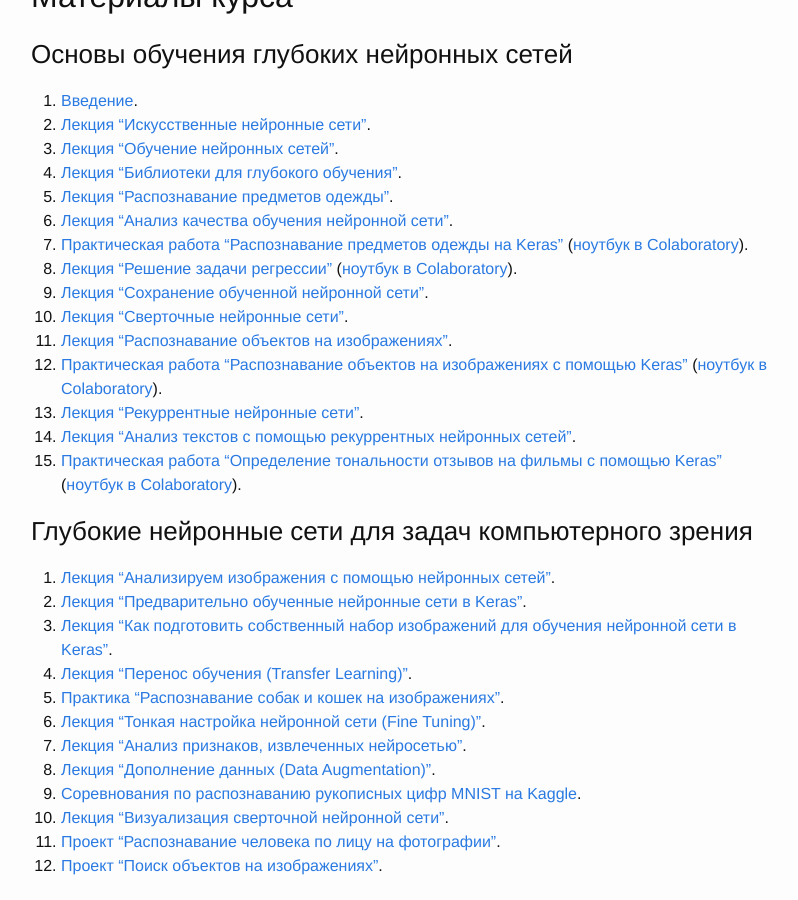
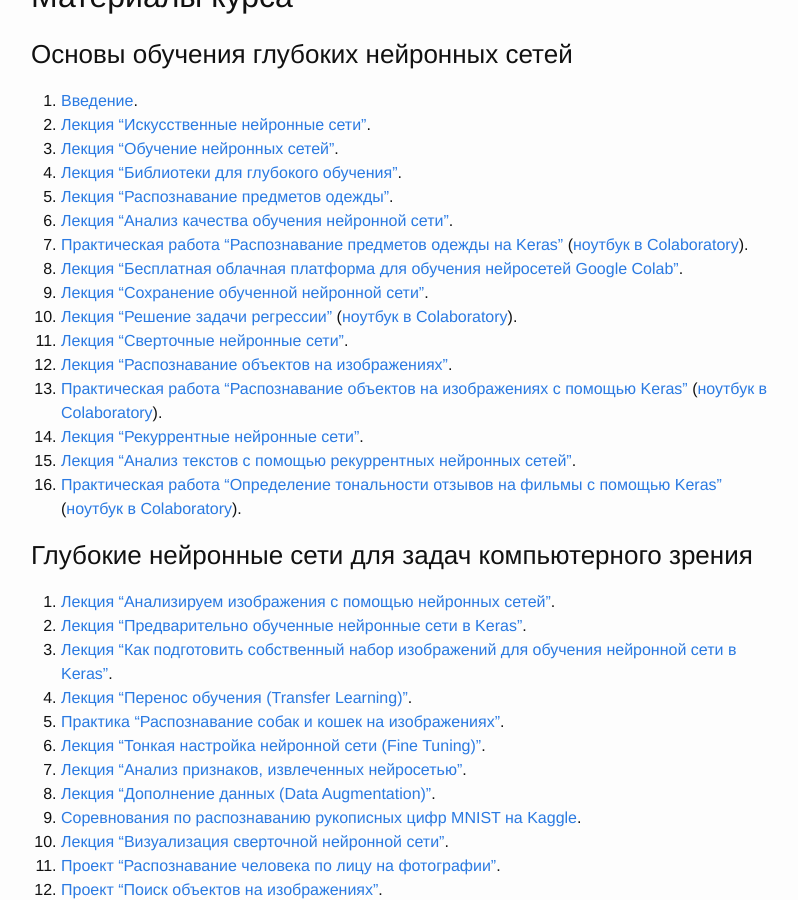
Before and after one commit to sozykin/asozykin.ru, a Jekyll site: the page built from _pages/courses/nnpython/nnpython.md, in a window 1280 px wide and 900 px high, scrolled down 1050 px. Shown: the whole window, without its empty margins (239-1037 px from the left). Built offline with Jekyll 4.4.1, drawn with Linux system fonts in a browser that asks for light colours; comment, search, counter and statistics services are not loaded.

Commit message:
Added links to 2 new videos about neural networks

```diff
--- a/_pages/courses/nnpython/nnpython.md
+++ b/_pages/courses/nnpython/nnpython.md
@@ -30,8 +30,9 @@ permalink: /courses/nnpython
 5. [Лекция "Распознавание предметов одежды"](https://youtu.be/GKpVjx_b1Z4).
 6. [Лекция "Анализ качества обучения нейронной сети"](https://youtu.be/d2avot3QAZE).
 7. [Практическая работа "Распознавание предметов одежды на Keras"](/courses/nnpython-lab1) ([ноутбук в Colaboratory](https://colab.research.google.com/drive/1AE_W9QOLoFrPsoihVqZtY5YMWtrPr80C)).
+8. [Лекция "Бесплатная облачная платформа для обучения нейросетей Google Colab"](https://youtu.be/GquJSJ4KU2E).
+8. [Лекция "Сохранение обученной нейронной сети"](https://youtu.be/ro3s22RyvbA).
 7. [Лекция "Решение задачи регрессии"](https://youtu.be/hgvnvWCoDYo) ([ноутбук в Colaboratory](https://drive.google.com/file/d/1F5EoQmzHJ9GIxIFHi6AxBhBwpTvbJWa0/view?usp=sharing)).
-8. [Лекция "Сохранение обученной нейронной сети"](/deep_learning/2017/02/12/How-to-save-trained-deep-net.html).
 9. [Лекция "Сверточные нейронные сети"](https://youtu.be/52U4BG0ENiM).
 10. [Лекция "Распознавание объектов на изображениях"](https://youtu.be/5GdtghjJ3-U).
 11. [Практическая работа "Распознавание объектов на изображениях с помощью Keras"](/courses/nnpython-lab2) ([ноутбук в Colaboratory](https://drive.google.com/file/d/1nA3KIasI3DT4E9DsMiiPDoqFFiwapsme/view?usp=sharing)).
```
